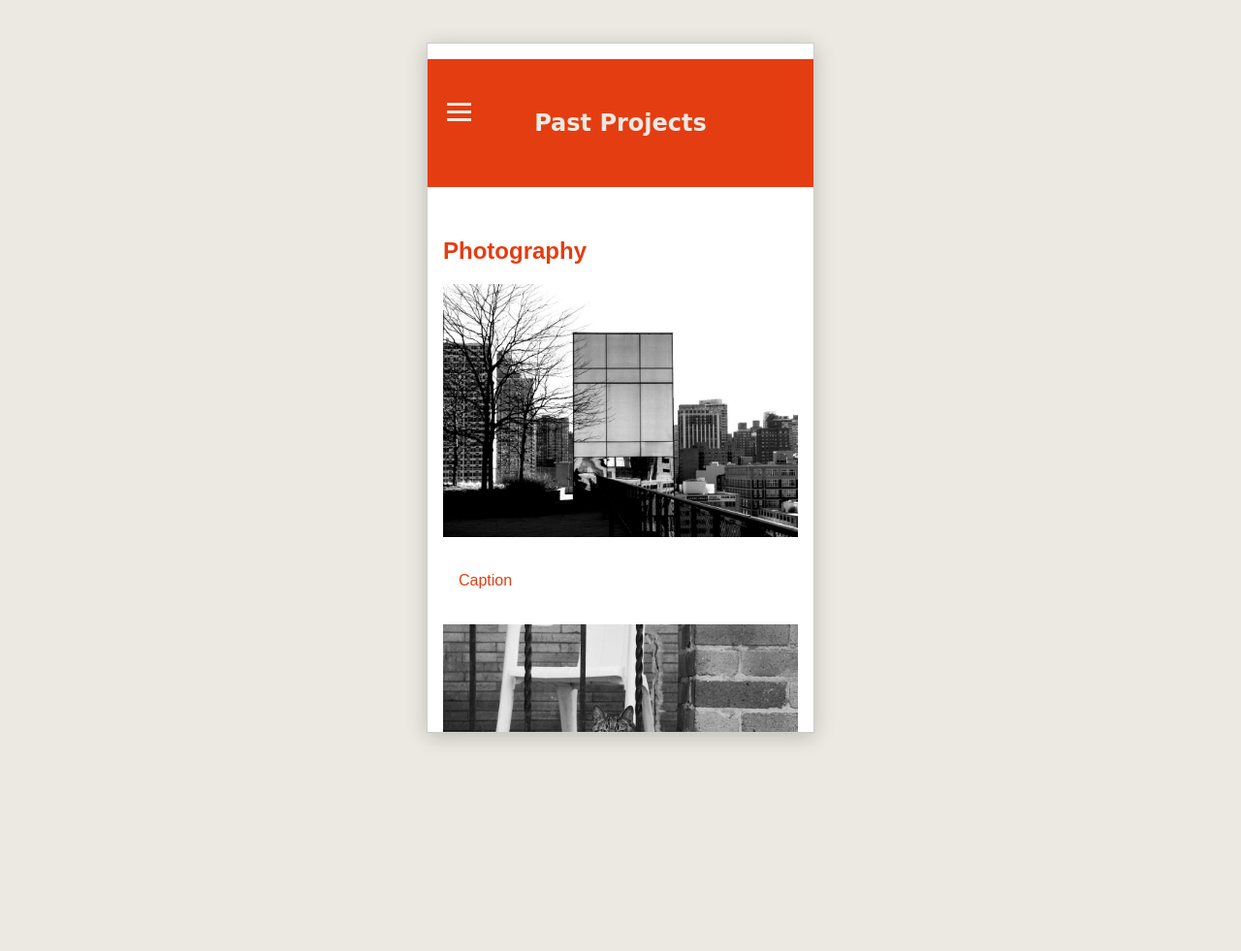
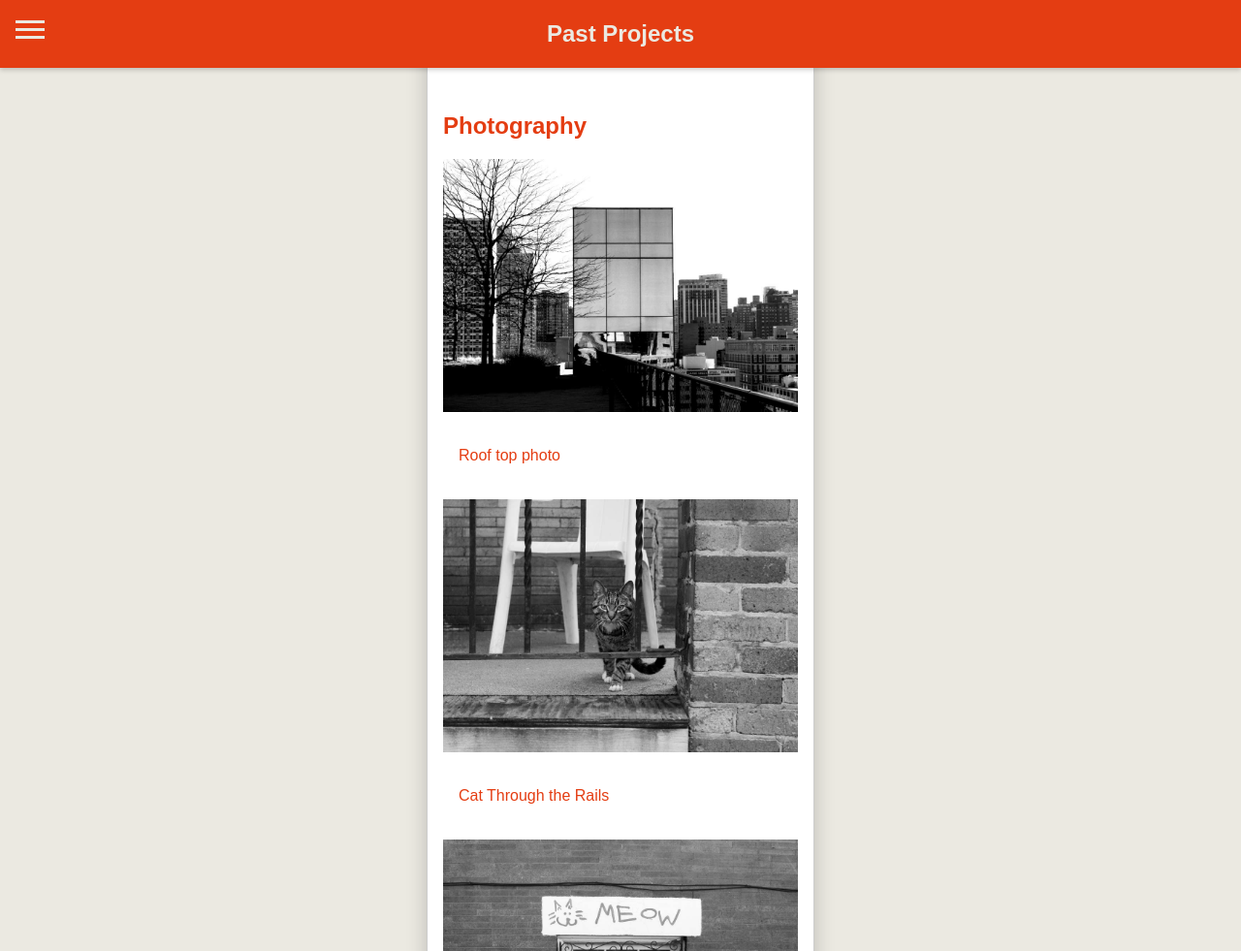
Before and after one commit to rem357/IDM221-rem357, a plain HTML site: page pastprojects.html in a window 1280 px wide. Shown: the top 981 px of the page at 97% size. Before the commit the page ends 800 px from the top, so only its background shows below. Drawn offline with Linux system fonts and the light colour scheme.

Commit message:
add photo captions

```diff
--- a/pastprojects.html
+++ b/pastprojects.html
@@ -36,47 +36,47 @@
         <h2>Photography</h2>
         <div class="image-container">
           <img src="https://github.com/rem357/idm221-rem357/blob/main/compressed%20images/PHOTO%20compressed/DE1_Mitchell_4.jpg?raw=true" alt="Photography Image 1" class="responsive-image">
-          <p>Caption</p>
+          <p>Roof top photo</p>
         </div>
         <div class="image-container">
           <img src="https://github.com/rem357/idm221-rem357/blob/main/compressed%20images/PHOTO%20compressed/DE2_Mitchell_5.jpg?raw=true" alt="Photography Image 2" class="responsive-image">
-          <p>Caption</p>
+          <p>Cat Through the Rails</p>
         </div>
         <div class="image-container">
           <img src="https://github.com/rem357/idm221-rem357/blob/main/compressed%20images/PHOTO%20compressed/DE2_Mitchell_6.jpg?raw=true" alt="Photography Image 3" class="responsive-image">
-          <p>Caption</p>
+          <p>Meow Graffiti</p>
         </div>
         <div class="image-container">
           <img src="https://github.com/rem357/idm221-rem357/blob/main/compressed%20images/PHOTO%20compressed/IMG_7994.png?raw=true" alt="Photography Image 4" class="responsive-image">
-          <p>Caption</p>
+          <p>Cloudy Sky</p>
         </div>
         <div class="image-container">
           <img src="https://github.com/rem357/idm221-rem357/blob/main/compressed%20images/PHOTO%20compressed/IMG_8003.png?raw=true" alt="Photography Image 5" class="responsive-image">
-          <p>Caption</p>
+          <p>Row Homes</p>
         </div>
         <div class="image-container">
           <img src="https://github.com/rem357/idm221-rem357/blob/main/compressed%20images/PHOTO%20compressed/IMG_8086.png?raw=true" alt="Photography Image 6" class="responsive-image">
-          <p>Caption</p>
+          <p>Blend into the Night</p>
         </div>
         <div class="image-container">
           <img src="https://github.com/rem357/idm221-rem357/blob/main/compressed%20images/PHOTO%20compressed/IMG_8361.png?raw=true" alt="Photography Image 7" class="responsive-image">
-          <p>Caption</p>
+          <p>Classy Candid</p>
         </div>
         <div class="image-container">
           <img src="https://github.com/rem357/idm221-rem357/blob/main/compressed%20images/PHOTO%20compressed/PE1_Mitchell_1Edited.jpg?raw=true" alt="Photography Image 8" class="responsive-image">
-          <p>Caption</p>
+          <p>Big Smile</p>
         </div>
         <div class="image-container">
           <img src="https://github.com/rem357/idm221-rem357/blob/main/compressed%20images/PHOTO%20compressed/image%20one_.png?raw=true" alt="Photography Image 9" class="responsive-image">
-          <p>Caption</p>
+          <p>Urban Jungle</p>
         </div>
         <div class="image-container">
           <img src="https://github.com/rem357/idm221-rem357/blob/main/compressed%20images/PHOTO%20compressed/image%20two.png?raw=true" alt="Photography Image 10" class="responsive-image">
-          <p>Caption</p>
+          <p>Smoke Show</p>
         </div>
         <div class="image-container">
           <img src="https://github.com/rem357/idm221-rem357/blob/main/compressed%20images/PHOTO%20compressed/image%20three.png?raw=true" alt="Photography Image 11" class="responsive-image">
-          <p>Caption</p>
+          <p>See Through Building</p>
         </div>
       </section>
 
@@ -85,19 +85,19 @@
         <h2>Visual Studies</h2>
         <div class="image-container">
           <img src="https://github.com/rem357/idm221-rem357/blob/main/compressed%20images/VSST%20compressed/2023_Mitchell_R_P03-min%20(1).png?raw=true" alt="Visual Studies Image 1" class="responsive-image">
-          <p>Caption</p>
+          <p>Value Translation Project</p>
         </div>
         <div class="image-container">
           <img src="https://github.com/rem357/idm221-rem357/blob/main/compressed%20images/VSST%20compressed/RenderedImage.jpg?raw=true" alt="Visual Studies Image 2" class="responsive-image">
-          <p>Caption</p>
+          <p>Charcoal Final</p>
         </div>
         <div class="image-container">
           <img src="https://github.com/rem357/idm221-rem357/blob/main/compressed%20images/VSST%20compressed/final%20design%20template.png?raw=true" alt="Visual Studies Image 3" class="responsive-image">
-          <p>Caption</p>
+          <p>Pattern Logo Design</p>
         </div>
         <div class="image-container">
           <img src="https://github.com/rem357/idm221-rem357/blob/main/compressed%20images/VSST%20compressed/project%2002%20copy.png?raw=true" alt="Visual Studies Image 4" class="responsive-image">
-          <p>Caption</p>
+          <p>Film Motif Impression</p>
         </div>
       </section>
 
@@ -106,27 +106,27 @@
         <h2>Makers Workshop</h2>
         <div class="image-container">
           <img src="https://github.com/rem357/idm221-rem357/blob/main/compressed%20images/WEST%20compressed/acrylic%20phone%20holder.png?raw=true" alt="Makers Workshop Image 1" class="responsive-image">
-          <p>Caption</p>
+          <p>Acrylic Phone Holder</p>
         </div>
         <div class="image-container">
           <img src="https://github.com/rem357/idm221-rem357/blob/main/compressed%20images/WEST%20compressed/find,%20make,%20scan.png?raw=true" alt="Makers Workshop Image 2" class="responsive-image">
-          <p>Caption</p>
+          <p>Lazer cut and 3D Printed Trinkets</p>
         </div>
         <div class="image-container">
           <img src="https://github.com/rem357/idm221-rem357/blob/main/compressed%20images/WEST%20compressed/flat%20to%20fat.png?raw=true" alt="Makers Workshop Image 3" class="responsive-image">
-          <p>Caption</p>
+          <p>Light Up Paper Circut Box</p>
+        </div>
+        <div class="image-container">
+          <img src="https://github.com/rem357/idm221-rem357/blob/main/compressed%20images/WEST%20compressed/platonic%20shapes.png?raw=true" alt="Makers Workshop Image 5" class="responsive-image">
+          <p>Lazer Cut Platonic Shapes</p>
+        </div>
+        <div class="image-container">
+          <img src="https://github.com/rem357/idm221-rem357/blob/main/compressed%20images/WEST%20compressed/platonic%20shapes%20pt%202.png?raw=true" alt="Makers Workshop Image 6" class="responsive-image">
+          <p>Lazer Cut Magnetic Circuit Shapes</p>
         </div>
         <div class="image-container">
           <img src="https://github.com/rem357/idm221-rem357/blob/main/compressed%20images/WEST%20compressed/golden%20lion.png?raw=true" alt="Makers Workshop Image 4" class="responsive-image">
-          <p>Caption</p>
-        </div>
-        <div class="image-container">
-          <img src="https://github.com/rem357/idm221-rem357/blob/main/compressed%20images/WEST%20compressed/platonic%20shapes.png?raw=true" alt="Makers Workshop Image 5" class="responsive-image">
-          <p>Caption</p>
-        </div>
-        <div class="image-container">
-          <img src="https://github.com/rem357/idm221-rem357/blob/main/compressed%20images/WEST%20compressed/platonic%20shapes%20pt%202.png?raw=true" alt="Makers Workshop Image 6" class="responsive-image">
-          <p>Caption</p>
+          <p>Motion Sensored Golden Lion Final</p>
         </div>
       </section>
     </main>
--- a/styles.css
+++ b/styles.css
@@ -7,6 +7,12 @@
   box-sizing: border-box;
 }
 
+html, body {
+  height: 100%;
+  margin: 0;
+  padding: 0;
+}
+
 body {
   margin: 0;
   padding: 0;
@@ -14,13 +20,8 @@ body {
   color: #E43D12;
   background-color: #EBE9E1;
   line-height: 1.6;
+}
 
-  /* center content */
-  display: flex;
-  justify-content: center;
-  align-items: center;
-  height: 100vh;
-}
 
 /* ---------------------------------------------------------------------------------------------------------------------------------------- */
 /* typography */
@@ -54,38 +55,6 @@ main p, main li {
 }
 
 /* ---------------------------------------------------------------------------------------------------------------------------------------- */
-/* NAVIGATION STYLES */
-nav {
-  display: flex; /* Enables Flexbox for centering */
-  justify-content: center; /* Centers the menu horizontally */
-  align-items: center; /* Centers the menu vertically */
-  height: 100vh; /* Makes the nav take up the full height of the viewport */
-  background-color: #E43D12; /* Red background */
-}
-
-nav ul {
-  font-size: 1.rem; /* Adjust font size for menu */
-  list-style: none; /* Remove bullets */
-  padding: 0; /* Remove padding */
-  margin: 0; /* Remove margin */
-  text-align: center; /* Center-align text */
-}
-
-nav ul li {
-  font-size: inherit; /* Inherit font size from parent */
-  margin: 1rem 0; /* Add spacing between menu items */
-}
-
-nav ul li a {
-  font-size: inherit; /* Ensure links inherit font size */
-  color: #EBE9E1; /* Menu link color */
-  text-decoration: none; /* Remove underline */
-}
-
-
-
-
-/* ---------------------------------------------------------------------------------------------------------------------------------------- */
 /* links */
 a {
   color: #EBE9E1;
@@ -95,30 +64,34 @@ a {
 /* ---------------------------------------------------------------------------------------------------------------------------------------- */
 /* layout sections */
 header, nav, main, footer {
-  margin: 1em 0;
-  padding: 1rem; /* Add padding for spacing */
-  width: 100%; /* Make sure it spans the full width of the container */
-  box-sizing: border-box; /* Include padding in width calculations */
+  padding: 1rem; /* Keep spacing inside the sections */
+  width: 100%;
+  box-sizing: border-box;
 }
 
 header {
-  background-color: #E43D12; /* Red background */
-  color: #EBE9E1; /* White text */
-  text-align: center; /* Center-align text */
-  padding: 20px; /* Add vertical padding */
-  min-height: 100px; /* Ensure a taller header */
-  box-sizing: border-box; /* Include padding in height calculation */
+  background-color: #E43D12;
+  color: #EBE9E1;
+  position: fixed;
+  top: 0;
+  margin: 0;
+  left: 0;
+  width: 100%;
+  padding: 1rem;
+  z-index: 1002;
+  text-align: center;
+  box-shadow: 0 2px 5px rgba(0, 0, 0, 0.2);
 }
 
 header h1 {
-  margin: 0; /* Remove default margin */
-  line-height: 100px; /* Match line-height to header height */
-  text-align: center; /* Horizontal centering */
-  font-size: 2rem; /* Adjust for visibility */
-  font-family: 'Amarante', cursive !important;
+  margin: 0;
+  font-size: 2rem;
+  line-height: 1.6;
 }
 
-
+main {
+  margin-top: 80px; /* Offset to prevent content overlap */
+}
 
 footer {
   background-color: #E43D12;
@@ -132,12 +105,13 @@ footer {
   width: 100%;
   max-width: 400px;
   min-width: 320px;
-  aspect-ratio: 9 / 16;
   background: white;
   border: 1px solid #ccc;
   box-shadow: 0 4px 10px rgba(0, 0, 0, 0.1);
   overflow: auto;
+  margin: 0 auto; /* Center horizontally only */
 }
+
 
 /* responsive text in container */
 .container h1 {
@@ -271,64 +245,82 @@ img {
 
 /* ---------------------------------------------------------------------------------------------------------------------------------------- */
 /* nav menu */
-header {
-  padding: 1rem;
-  position: relative;
+nav {
+  background: #E43D12; /* Menu background color */
+  position: fixed;
+  top: 0;
+  left: -100vw; /* Start hidden off-screen */
+  width: 100vw; /* Full viewport width */
+  height: 100vh; /* Full viewport height */
+  display: flex; /* Center content */
+  justify-content: center;
+  align-items: center;
+  opacity: 0; /* Initially invisible */
+  visibility: hidden;
+  transition: left 0.3s ease, opacity 0.3s ease; /* Smooth animation */
+  z-index: 1000; /* Ensure menu is above everything */
 }
 
-label {
-  cursor: pointer;
-  height: 1.25rem;
-  position: fixed;
-  right: 1rem;
-  top: 1rem;
-  width: 1.625rem;
-  z-index: 1001;
+/* Show the menu when toggle is checked */
+.nav-toggle:checked ~ nav {
+  left: 0; /* Slide into view */
+  opacity: 1;
+  visibility: visible;
 }
 
-nav {
-  background: #E43D12;
-  height: 36rem;
-  width: 20rem; /* the width */
-  position: fixed;
-  left: -500px; /* is hidden off-screen */
-  top: 0;
-  z-index: 1000;
+/* Menu List Styling */
+nav ul {
+  list-style: none;
+  text-align: center; /* Center-align menu items */
+  padding: 0;
 }
 
-.nav-toggle:checked ~ nav {
-  left: 0; /* slides menu into view when checked */
+nav ul li {
+  margin: 1rem 0; /* Add spacing between menu items */
 }
 
-.nav-toggle:checked ~ .nav-toggle-label span:nth-child(1) {
-  transform: rotate(45deg);
-  top: 8px; /* Move down to make X */
+nav ul li a {
+  color: #EBE9E1; /* Link color */
+  font-size: 1.5rem; /* Larger font for menu links */
+  text-decoration: none;
+  transition: color 0.3s ease-in-out;
 }
 
-.nav-toggle:checked ~ .nav-toggle-label span:nth-child(2) {
-  opacity: 0; /* Hides middle line in menu icon*/
+nav ul li a:hover {
+  color: #FFF; /* White on hover */
 }
 
-.nav-toggle:checked ~ .nav-toggle-label span:nth-child(3) {
-  transform: rotate(-45deg);
-  top: -8px; /* Move up to make X */
+/* NAV TOGGLE ICON (HAMBURGER MENU) */
+.nav-toggle {
+  display: none; /* Hide checkbox input */
 }
 
 .nav-toggle-label {
-  display: inline-block;
-  position: absolute;
-  top: 40px; /* paddening from top of screen */
-  left: 20px;
+  position: fixed;
+  top: 1rem;
+  left: 1rem; /* Position at top-left */
   cursor: pointer;
-  z-index: 1001; /* makes menu icon above header */
+  z-index: 1001; /* Above the navigation menu */
 }
 
 .nav-toggle-label span {
   display: block;
-  width: 25px; /* line width */
-  height: 3px; /* line thickness */
-  background-color: #EBE9E1;
-  margin: 5px 0; /* space between lines */
+  width: 30px;
+  height: 3px;
+  background-color: #EBE9E1; /* Off-white icon color */
+  margin: 5px 0;
+  transition: transform 0.3s ease, opacity 0.3s ease;
+}
+
+/* Transform menu icon into 'X' */
+.nav-toggle:checked ~ .nav-toggle-label span:nth-child(1) {
+  transform: rotate(45deg) translate(5px, 5px);
+}
+.nav-toggle:checked ~ .nav-toggle-label span:nth-child(2) {
+  opacity: 0;
+}
+.nav-toggle:checked ~ .nav-toggle-label span:nth-child(3) {
+  transform: rotate(-45deg) translate(5px, -5px);
 }
 
 
```
Also changed, not shown: index.html (+1 -3 lines).
